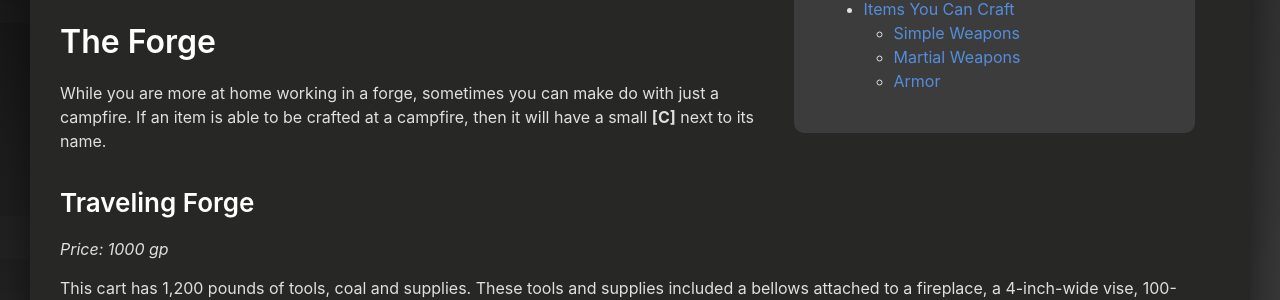
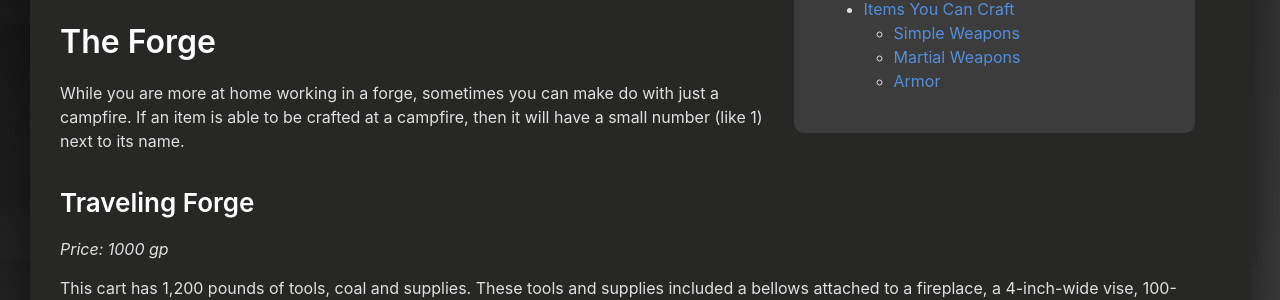
Before and after one commit to andersthemagi/magicalmusings.github.io, a Jekyll site: the page built from _posts/mechanics/crafting/2021-06-22-smiths-tools.md, in a window 1280 px wide and 900 px high, scrolled down 387 px. Shown: the part 177-477 px from the top of the window. Built offline with Jekyll 4.4.1, drawn with Linux system fonts in a browser that asks for light colours.

Commit message:
Update 2021-06-22-smiths-tools.md

```diff
--- a/_posts/mechanics/crafting/2021-06-22-smiths-tools.md
+++ b/_posts/mechanics/crafting/2021-06-22-smiths-tools.md
@@ -27,7 +27,7 @@ Proficiency with this tool lets you add your proficiency bonus to any Strength c
 
 ## The Forge
 
-While you are more at home working in a forge, sometimes you can make do with just a campfire. If an item is able to be crafted at a campfire, then it will have a small **[C]** next to its name.
+While you are more at home working in a forge, sometimes you can make do with just a campfire. If an item is able to be crafted at a campfire, then it will have a small number (like 1) next to its name.
 
 ### Traveling Forge
 
```
